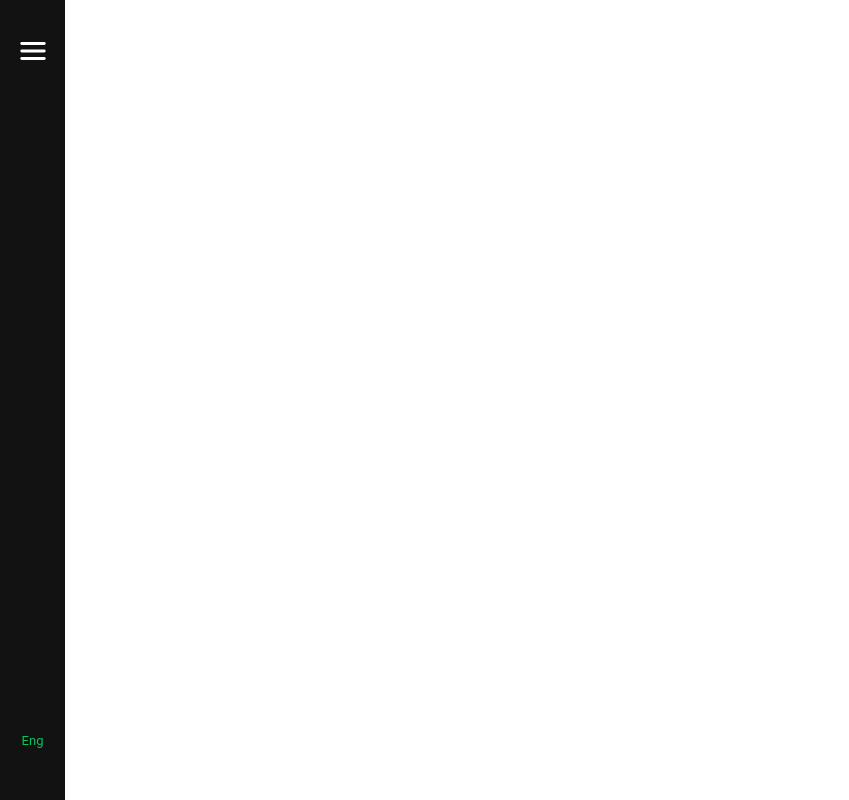
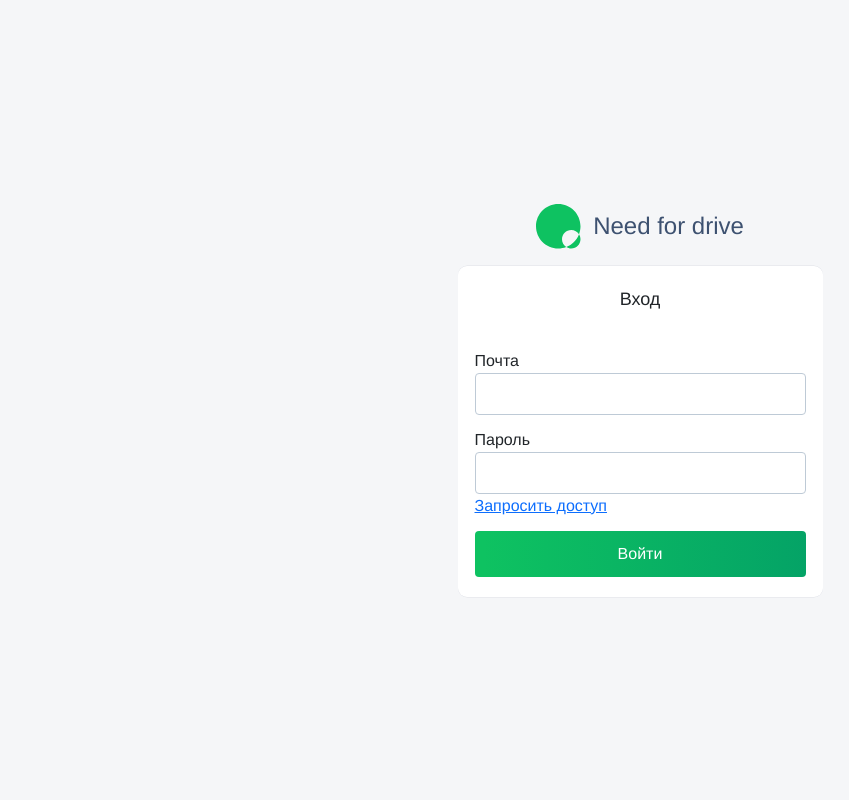
Before and after one commit to onexsan/need-for-drive, a Vue app: page /login in a window 1280 px wide. Shown: the whole page, without its empty margins (0-849 px from the left). Built offline with nearby package versions, Linux system fonts and the light colour scheme; no server answers; what vue-easy-slider, vue-yandex-maps would draw is missing.

Commit message:
V-07 Вёрстка формы авторизации

```diff
--- a/src/App.vue
+++ b/src/App.vue
@@ -1,20 +1,17 @@
 <template>
-  <div id="app" class="wrapper">
-    <Sidebar />
-    <div class="main-content">
+  <div id="app">
+    <component :is="layout">
       <router-view />
-    </div>
-    <IconTemplate />
+    </component>
   </div>
 </template>
 
 <script>
-import Sidebar from '@/components/layout/Sidebar.vue';
-import IconTemplate from '@/components/common/IconTemplate.vue';
 export default {
-  components: {
-    Sidebar,
-    IconTemplate,
+  computed: {
+    layout() {
+      return this.$route.meta.layout || 'default-layout';
+    },
   },
 };
 </script>
@@ -22,3 +19,9 @@ export default {
 <style lang="scss">
 @import '@/scss/main.scss';
 </style>
+
+<style>
+#app {
+  height: 100%;
+}
+</style>
--- a/src/components/common/IconTemplate.vue
+++ b/src/components/common/IconTemplate.vue
@@ -93,5 +93,13 @@
         stroke-linejoin="round"
       />
     </symbol>
+    <symbol id="admin-logo" viewBox="0 0 45 45" width="45" height="45">
+      <path
+        fill-rule="evenodd"
+        clip-rule="evenodd"
+        d="M0 22.25C0 9.96178 9.96198 0 22.2504 0C34.538 0 44.5 9.96178 44.5 22.25C44.5 25.0644 43.9774 27.7567 43.0241 30.2353C41.3767 27.6868 38.5104 26 35.25 26C30.1414 26 26 30.1414 26 35.25C26 38.5104 27.6868 41.3768 30.2354 43.0241C27.7569 43.9775 25.0647 44.5 22.2504 44.5C9.96198 44.5 0 34.5382 0 22.25ZM30.2354 43.0241C31.6801 43.9579 33.4018 44.5 35.25 44.5C40.3586 44.5 44.5 40.3586 44.5 35.25C44.5 33.4017 43.9579 31.6801 43.0241 30.2353C40.7682 36.1002 36.1001 40.7682 30.2354 43.0241Z"
+        fill="#0EC261"
+      />
+    </symbol>
   </svg>
 </template>
--- /dev/null
+++ b/src/components/layout/AuthLayout.vue
@@ -0,0 +1,24 @@
+<template>
+  <div class="auth-wrapper">
+    <router-view></router-view>
+
+    <IconTemplate />
+  </div>
+</template>
+
+<script>
+import IconTemplate from '@/components/common/IconTemplate.vue';
+export default {
+  components: {
+    IconTemplate,
+  },
+};
+</script>
+
+<style lang="scss">
+.auth-wrapper {
+  height: 100%;
+  background-color: $gray-admin;
+  font-family: Helvetica, Arial, sans-serif;
+}
+</style>
--- /dev/null
+++ b/src/components/layout/DefaultLayout.vue
@@ -0,0 +1,18 @@
+<template>
+  <div class="wrapper">
+    <router-view name="Sidebar" />
+    <div class="main-content">
+      <router-view />
+    </div>
+    <IconTemplate />
+  </div>
+</template>
+
+<script>
+import IconTemplate from '@/components/common/IconTemplate.vue';
+export default {
+  components: {
+    IconTemplate,
+  },
+};
+</script>
--- a/src/router/index.js
+++ b/src/router/index.js
@@ -2,6 +2,8 @@ import Vue from 'vue';
 import VueRouter from 'vue-router';
 import Home from '../views/Home.vue';
 import Order from '../views/Order.vue';
+import Login from '../views/Login.vue';
+import Sidebar from '../components/layout/Sidebar.vue';
 import OrderBlank from '../views/OrderBlank.vue';
 import OrderDetailsData from '../views/OrderDetailsData.vue';
 
@@ -11,7 +13,10 @@ const routes = [
   {
     path: '/',
     name: 'Home',
-    component: Home,
+    components: {
+      default: Home,
+      Sidebar: Sidebar,
+    },
     meta: {
       title: 'Need For Drive',
     },
@@ -19,14 +24,29 @@ const routes = [
   {
     path: '/order/',
     name: 'Order',
-    component: Order,
+    components: {
+      default: Order,
+      Sidebar: Sidebar,
+    },
     meta: {
       title: 'Need For Drive',
     },
   },
   {
+    path: '/login/',
+    name: 'Login',
+    component: Login,
+    meta: {
+      title: 'Need For Drive',
+      layout: 'auth-layout',
+    },
+  },
+  {
     path: '/order-details/:id',
-    component: OrderBlank,
+    components: {
+      default: OrderBlank,
+      Sidebar: Sidebar,
+    },
     meta: {
       title: 'Need For Drive',
     },
--- a/src/scss/base/variables.scss
+++ b/src/scss/base/variables.scss
@@ -2,6 +2,8 @@ $black: rgba(18, 18, 18, 1);
 $green: rgba(14, 194, 97, 1);
 $darkgreen: rgba(3, 159, 103, 1);
 $gray: rgba(153, 153, 153, 1);
+$gray-admin: #f5f6f8;
+$dark-blue: #3d5170;
 $lightgray: rgba(238, 238, 238, 1);
 $white: rgba(255, 255, 255, 1);
 
--- a/src/scss/blocks/inputs.scss
+++ b/src/scss/blocks/inputs.scss
@@ -13,6 +13,12 @@ form.order-form input.field-input {
     border-color: $gray;
     box-shadow: none;
   }
+}
+
+input.text-input {
+  border: 1px solid #becad6;
+  border-radius: 4px;
+  padding: 8px 11px;
 }
 
 .radio {
--- /dev/null
+++ b/src/views/Login.vue
@@ -0,0 +1,110 @@
+<template>
+  <section class="login">
+    <div class="container login__container">
+      <div class="login__wrapper">
+        <div class="login__logo login-logo">
+          <div class="login-logo__icon">
+            <svg>
+              <use xlink:href="#admin-logo"></use>
+            </svg>
+          </div>
+          <div class="login-logo__title">Need for drive</div>
+        </div>
+        <form action="" class="login__form login-form">
+          <legend class="login-form__title">Вход</legend>
+          <fieldset>
+            <div class="form-group">
+              <label for="email" class="label login-form__label">Почта</label>
+              <input type="email" name="" id="email" class="text-input" />
+            </div>
+            <div class="form-group">
+              <label for="pass" class="label login-form__label">Пароль</label>
+              <input type="password" name="" id="pass" class="text-input" />
+            </div>
+          </fieldset>
+          <fieldset>
+            <div class="form-group">
+              <a href="" class="login-form__get-access">Запросить доступ</a>
+            </div>
+            <div class="form-group">
+              <button class="btn btn-primary login-form__btn">Войти</button>
+            </div>
+          </fieldset>
+        </form>
+      </div>
+    </div>
+  </section>
+</template>
+
+<style lang="scss">
+.login {
+  height: 100%;
+  display: flex;
+  align-items: center;
+  justify-content: center;
+  &__container {
+    display: flex;
+    justify-content: center;
+  }
+
+  &__wrapper {
+    width: 100%;
+    max-width: 365px;
+    display: flex;
+    flex-direction: column;
+    align-items: center;
+  }
+
+  &__form {
+    background-color: #ffffff;
+    border-radius: 9px;
+    padding: 20px 17px;
+    width: 100%;
+    box-shadow: 0px -0.5px 0px #e0e2e8, 0px 0.5px 0px #e0e2e8;
+    display: flex;
+    flex-direction: column;
+  }
+
+  &-form {
+    &__title {
+      text-align: center;
+      font-weight: 400;
+      font-size: 18px;
+      margin-bottom: 36px;
+
+      @include phones {
+        font-size: 14px;
+        margin-bottom: 18px;
+      }
+    }
+
+    .form-group {
+      display: flex;
+      flex-direction: column;
+    }
+  }
+
+  &-logo {
+    display: flex;
+    align-items: center;
+    margin-bottom: 17px;
+
+    &__icon {
+      width: 45px;
+      height: 45px;
+      overflow: hidden;
+    }
+
+    &__title {
+      color: $dark-blue;
+      font-weight: 400;
+      font-size: 24px;
+      margin-left: 12px;
+
+      @include phones {
+        font-size: 18px;
+      }
+    }
+  }
+}
+</style>
```
Also changed, not shown: src/main.js (+6 -1 lines), src/assets/icons/admin-logo.svg (added).
